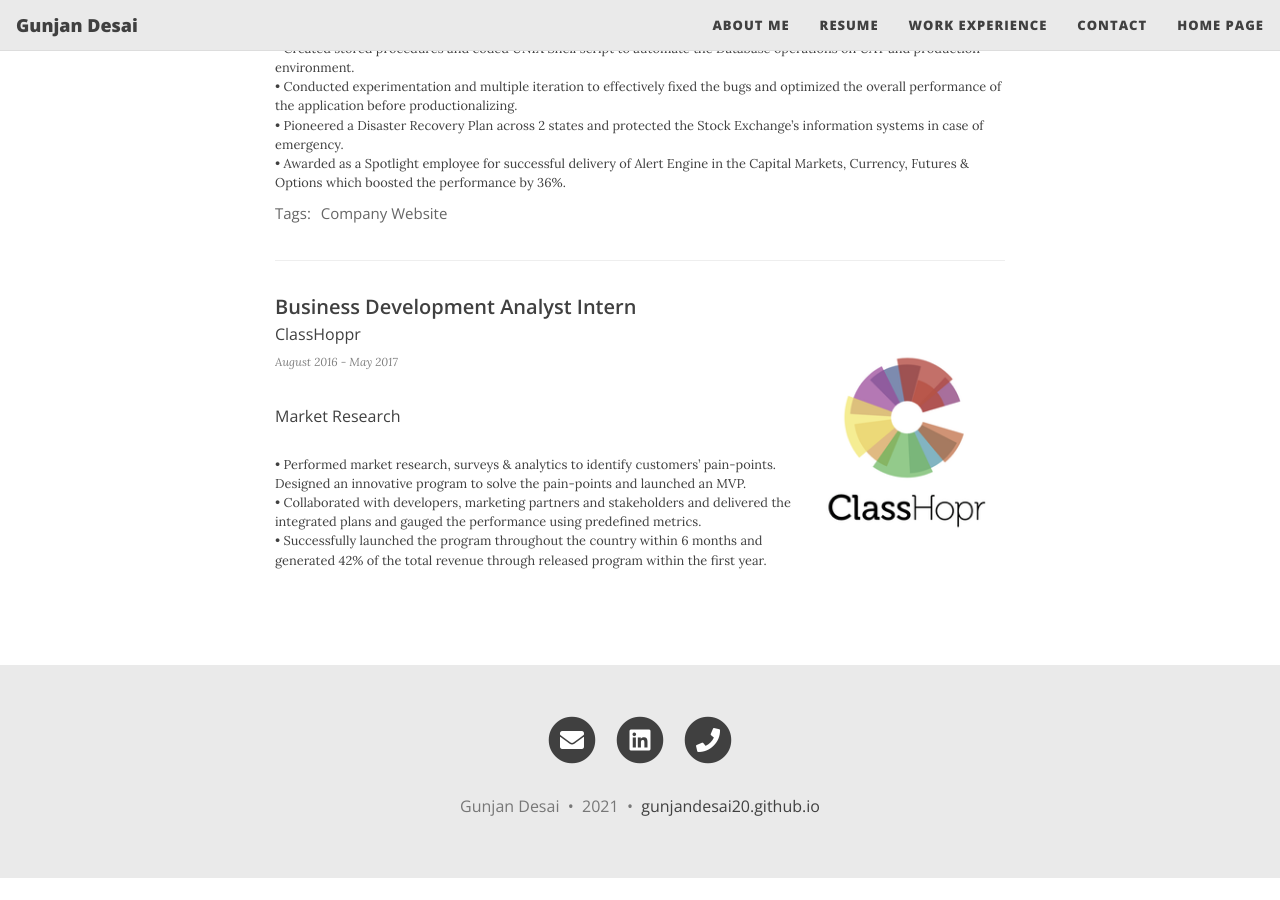
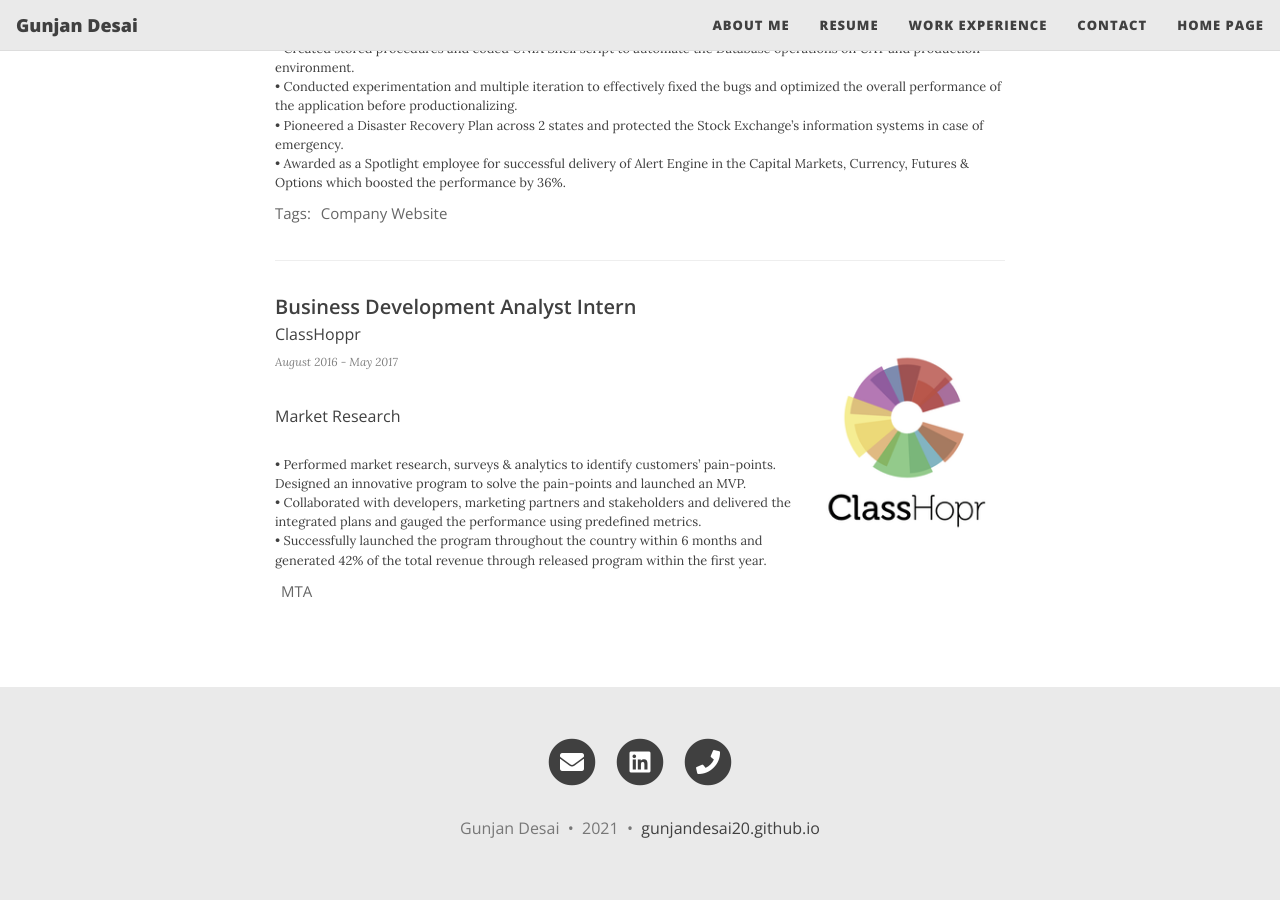
Before and after one commit to gunjandesai20/gunjandesai20.github.io, a Jekyll site: the page built from workex.html, in a window 1280 px wide and 900 px high, scrolled down 3066 px. Built offline with Jekyll 4.4.1, drawn with Linux system fonts in a browser that asks for light colours; nearby versions of some CDN libraries; before the commit the page ends 3944 px from its top, so only the background shows below that.

Commit message:
Update workex.html

```diff
--- a/workex.html
+++ b/workex.html
@@ -450,7 +450,7 @@
     <div class="blog-tags">
 
 
-
+<a href="https://github.com/gunjandesai20/gunjandesai20.github.io/blob/main/Data_Cleaning_v2.ipynb">MTA</a>
     </div>
    </article>
 
```
